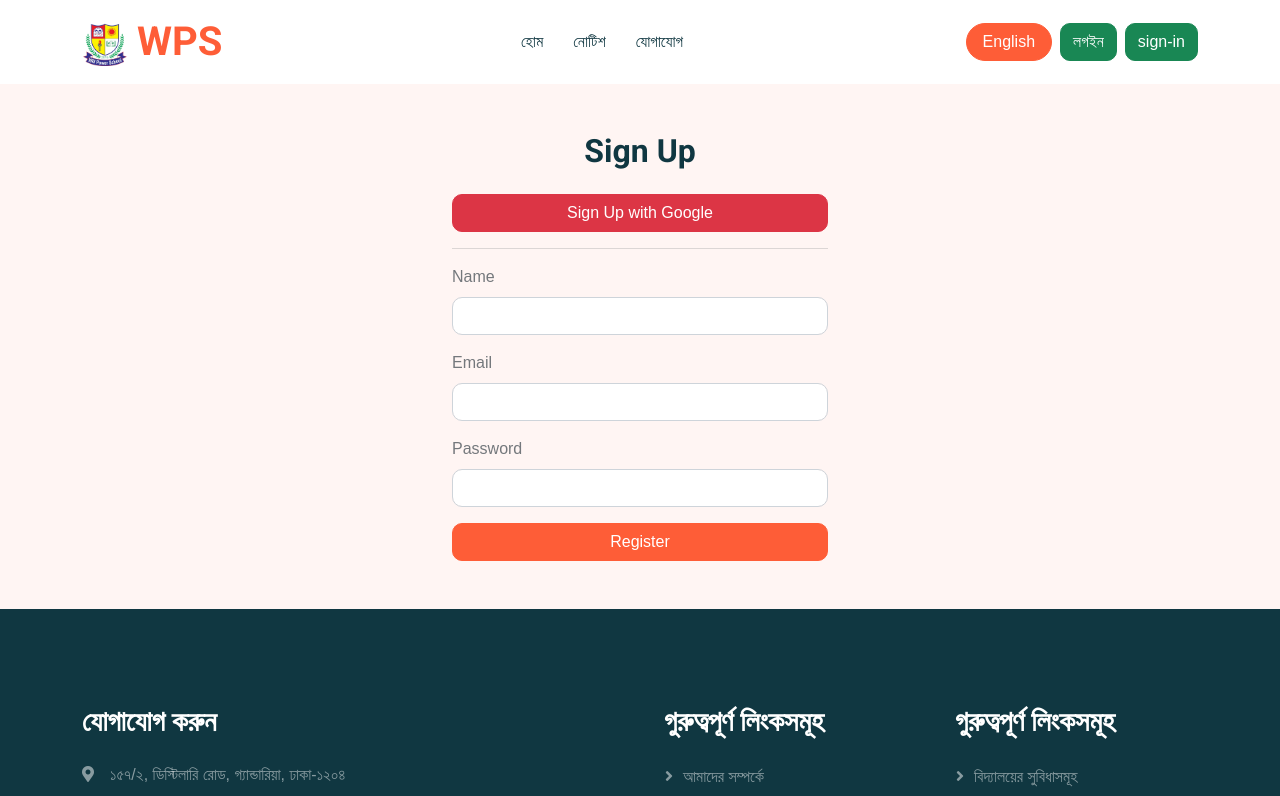
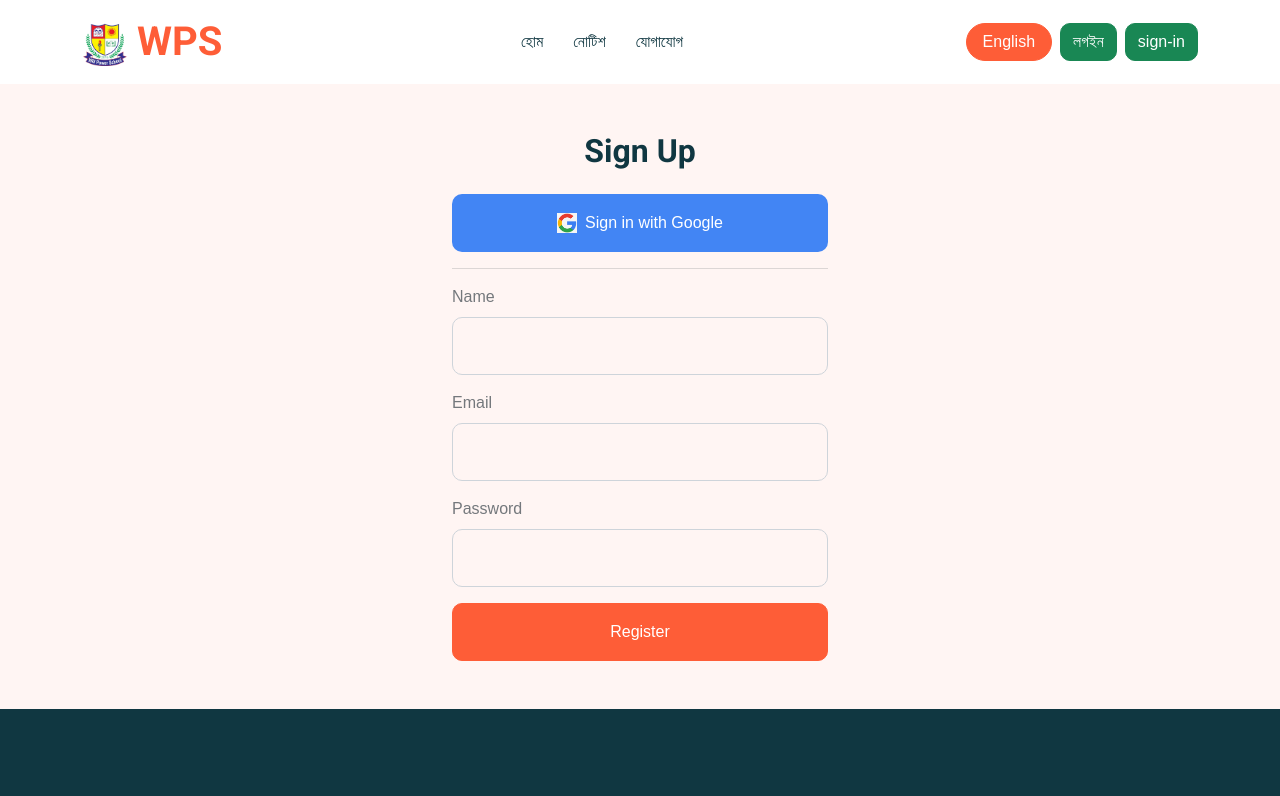
Before and after one commit to Rajib3003/larvelreact, a React (Vite) app in the folder frontendReact/: page /singIn in a window 1280 px wide. Shown: the top 796 px of the page. Built offline with nearby package versions, Linux system fonts and the light colour scheme.

Commit message:
aline ment fix

```diff
--- a/frontendReact/src/pages/profile/ForgetPassword.jsx
+++ b/frontendReact/src/pages/profile/ForgetPassword.jsx
@@ -29,6 +29,12 @@ export default function ForgetPassword() {
     <div className="container mt-5" style={{ maxWidth: "400px" }}>
       <h2 className="mb-4 text-center">Forget Password</h2>
 
+       {message && (
+        <div className="alert alert-info mt-3" role="alert">
+          {message}
+        </div>
+      )}
+
       <form onSubmit={handleSubmit}>
         <div className="mb-3">
           <label htmlFor="email" className="form-label">
@@ -40,21 +46,17 @@ export default function ForgetPassword() {
             name="email"
             value={email}
             onChange={(e) => setEmail(e.target.value)}
-            className="form-control"
+            className="form-control bg-transparent py-3 ps-4"
             required
           />
         </div>
 
-        <button type="submit" className="btn btn-primary w-100">
+        <button type="submit" className="btn btn-primary w-100 p-3">
           Send Reset Link
         </button>
       </form>
 
-      {message && (
-        <div className="alert alert-info mt-3" role="alert">
-          {message}
-        </div>
-      )}
+
     </div>
   );
 }
--- a/frontendReact/src/pages/profile/SingInPage.jsx
+++ b/frontendReact/src/pages/profile/SingInPage.jsx
@@ -1,6 +1,8 @@
 
 
 import { useState } from "react";
+
+import googleLogo from "/assets/frontend_assets/img/google-logo.png";
 
 export default function SignInPage() {
 const baseApiUrl = import.meta.env.VITE_BASE_API_URL;
@@ -41,14 +43,38 @@ const baseApiUrl = import.meta.env.VITE_BASE_API_URL;
     <div className="container mt-5" style={{ maxWidth: "400px" }}>
       <h2 className="mb-4 text-center">Sign Up</h2>
 
+       {message && (
+        <div className="alert alert-info mt-3" role="alert">
+          {message}
+        </div>
+      )}
+
       {/* Google Registration */}
       <div className="mb-3">
-        <a
+        {/* <a
           href={`${baseApiUrl}/auth/google`}
           className="btn btn-danger w-100"
         >
           Sign Up with Google
-        </a>
+        </a> */}
+        <a
+  href={`${baseApiUrl}/auth/google`}
+  className="btn w-100 d-flex align-items-center justify-content-center p-3"
+  style={{
+    backgroundColor: "#4285F4", // Google blue
+    color: "white",
+    fontWeight: "500",
+    gap: "8px",
+  }}
+>
+  <img
+    src={googleLogo}
+    alt="Google"
+    style={{ width: "20px", height: "20px" }}
+  />
+  Sign in with Google
+</a>
+
       </div>
 
       <hr />
@@ -65,7 +91,7 @@ const baseApiUrl = import.meta.env.VITE_BASE_API_URL;
             name="name"
             value={formData.name}
             onChange={handleChange}
-            className="form-control"
+            className="form-control bg-transparent py-3 ps-4"
             required
           />
         </div>
@@ -80,7 +106,7 @@ const baseApiUrl = import.meta.env.VITE_BASE_API_URL;
             name="email"
             value={formData.email}
             onChange={handleChange}
-            className="form-control"
+            className="form-control bg-transparent py-3 ps-4"
             required
           />
         </div>
@@ -95,21 +121,17 @@ const baseApiUrl = import.meta.env.VITE_BASE_API_URL;
             name="password"
             value={formData.password}
             onChange={handleChange}
-            className="form-control"
+            className="form-control bg-transparent py-3 ps-4"
             required
           />
         </div>
 
-        <button type="submit" className="btn btn-primary w-100">
+        <button type="submit" className="btn btn-primary w-100 p-3">
           Register
         </button>
       </form>
 
-      {message && (
-        <div className="alert alert-info mt-3" role="alert">
-          {message}
-        </div>
-      )}
+
     </div>
   );
 }
```
Also changed, not shown: frontendReact/public/assets/frontend_assets/img/google-logo.png (added).
